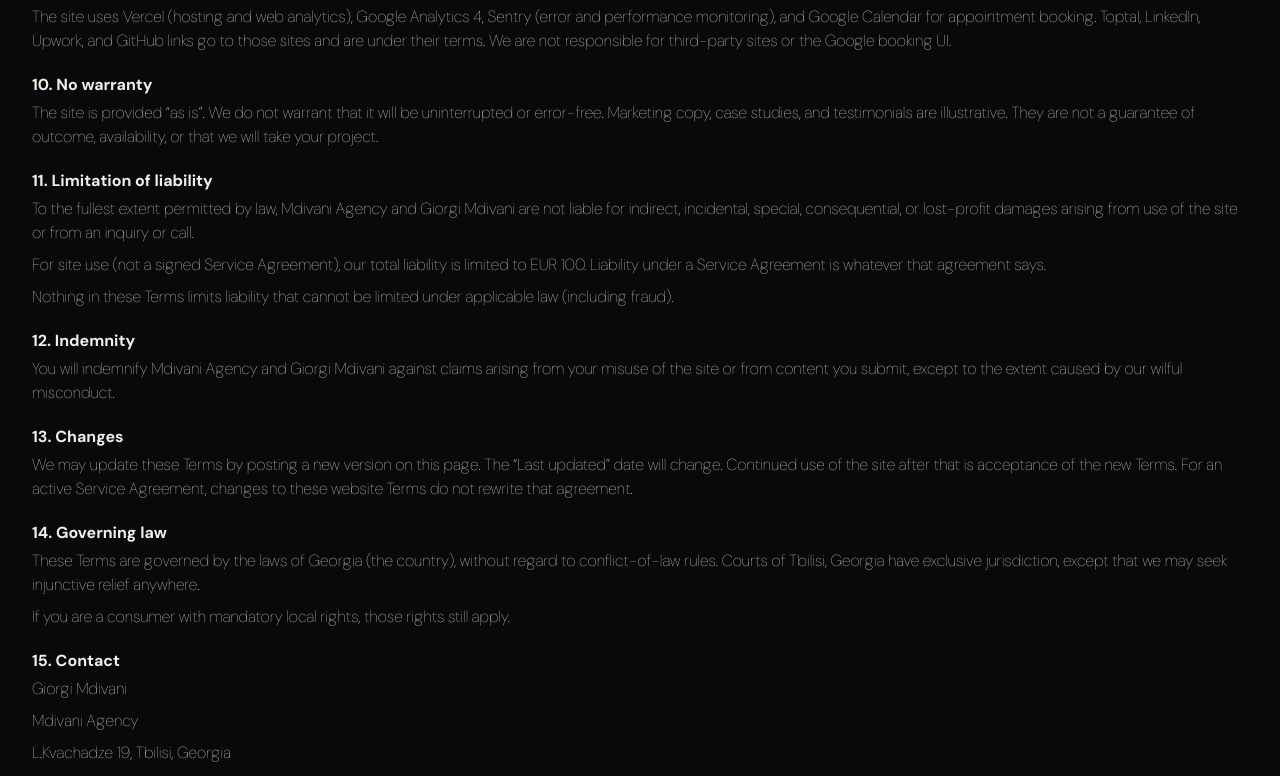
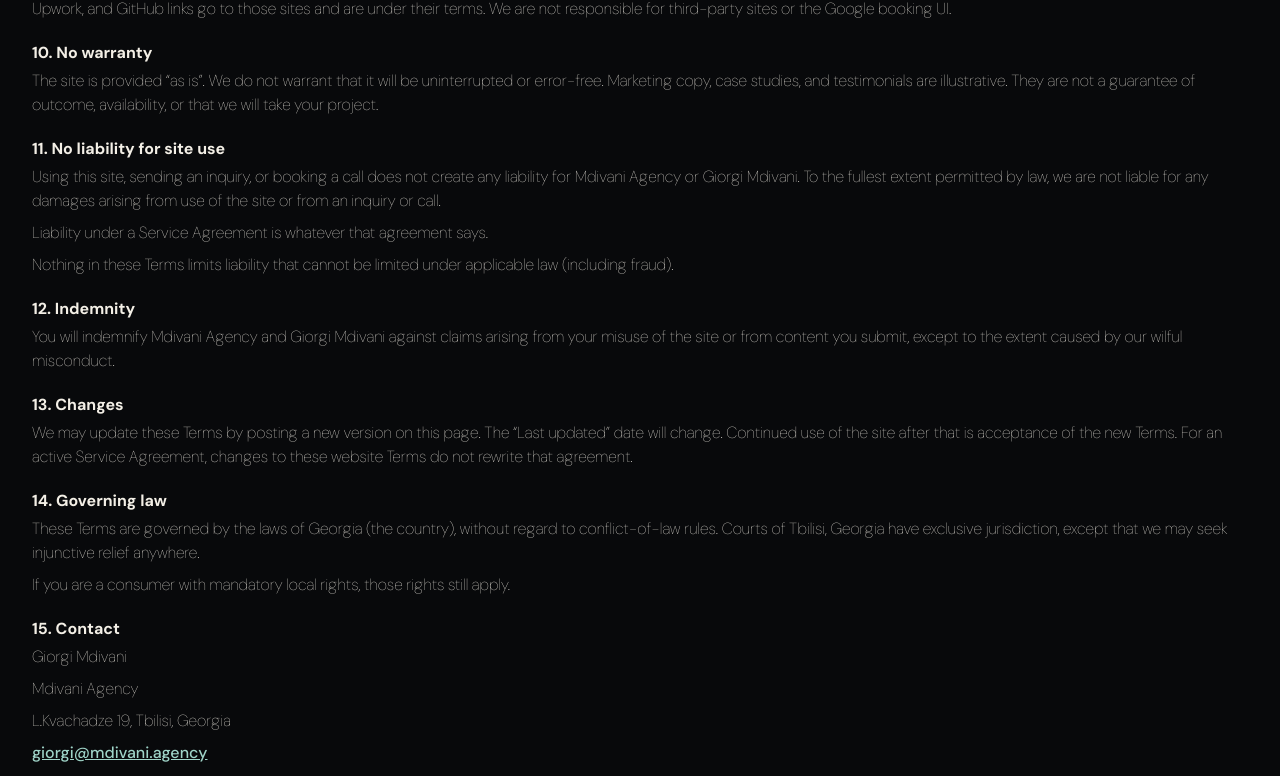
Before and after one commit to Mdivani-Agency/landing-page, a Next.js app: page /terms-of-service in a window 1280 px wide. Shown: the part 1452-2228 px from the top of the page. Built offline with nearby package versions, Linux system fonts and the light colour scheme; no server answers.

Commit message:
fix(legal): drop Mdio mentions and site liability cap
Remove leftover Mdio history from the privacy and terms pages.
Replace the EUR 100 site-use cap with a no-liability statement.

Co-authored-by: giorgi <giorgi@mdivani.agency>

```diff
--- a/components/legal/privacy-policy.tsx
+++ b/components/legal/privacy-policy.tsx
@@ -26,8 +26,7 @@
           <code>www.mdivani.agency</code>), send an inquiry, or book a call.
         </p>
         <p>
-          It replaces the previous policy that referred to “Mdio”. The
-          controller of personal data is {site.personName}, {site.address}.
+          The controller of personal data is {site.personName}, {site.address}.
           Contact: <a href={`mailto:${site.email}`}>{site.email}</a>.
         </p>
         <p>
--- a/components/legal/terms-of-service.tsx
+++ b/components/legal/terms-of-service.tsx
@@ -25,9 +25,6 @@
           The site is operated by <strong>{site.name}</strong>,{" "}
           {site.personName}, {site.address} (“Mdivani”, “we”). Contact:{" "}
           <a href={`mailto:${site.email}`}>{site.email}</a>.
-        </p>
-        <p>
-          These Terms replace the previous version that referred to “Mdio”.
         </p>
         <p>
           Paid engineering work is <strong>not</strong> governed only by these
@@ -164,17 +161,15 @@
       </section>
 
       <section>
-        <h2>11. Limitation of liability</h2>
+        <h2>11. No liability for site use</h2>
         <p>
-          To the fullest extent permitted by law, {site.name} and{" "}
-          {site.personName} are not liable for indirect, incidental, special,
-          consequential, or lost-profit damages arising from use of the site or
-          from an inquiry or call.
+          Using this site, sending an inquiry, or booking a call does not create
+          any liability for {site.name} or {site.personName}. To the fullest
+          extent permitted by law, we are not liable for any damages arising
+          from use of the site or from an inquiry or call.
         </p>
         <p>
-          For site use (not a signed Service Agreement), our total liability is
-          limited to EUR 100. Liability under a Service Agreement is whatever
-          that agreement says.
+          Liability under a Service Agreement is whatever that agreement says.
         </p>
         <p>
           Nothing in these Terms limits liability that cannot be limited under
```
Also changed, not shown: 1 other file (tests, documents, lock files or other folders).
